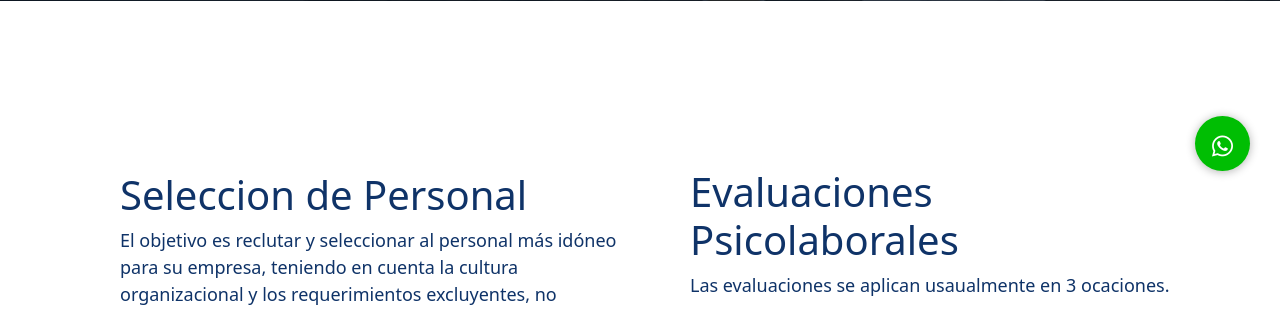
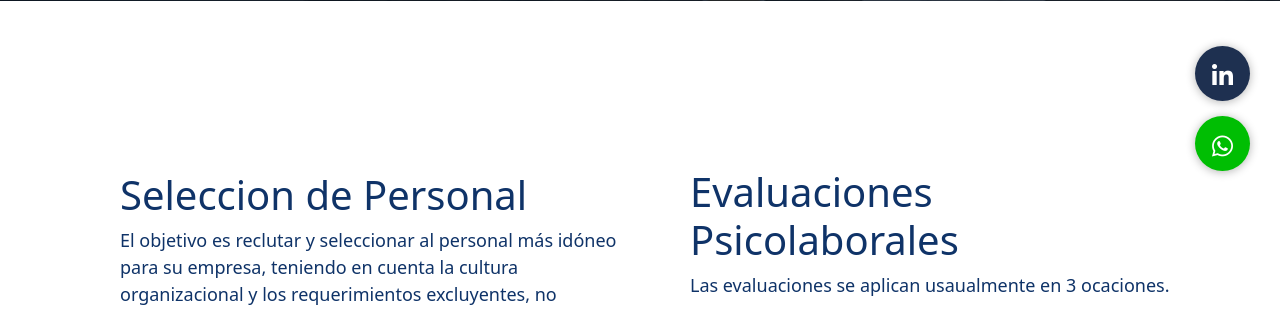
Before and after one commit to Gaby-1628/Consultora, a PHP site: page /seleccion.html in a window 1280 px wide. Shown: the part 599-908 px from the top of the page. Run offline with PHP 8.4, Linux system fonts and the light colour scheme; some libraries are stand-ins or nearby versions.

Commit message:
se agrego un boton flotante de linkedin

```diff
--- a/css/seleccion.css
+++ b/css/seleccion.css
@@ -239,6 +239,7 @@ header nav section h1{
     float: left;
     width: 50%;
     height: 500px;
+    border-radius: 10px;
 }
 
 #empresas{
@@ -251,6 +252,7 @@ header nav section h1{
 #capac{
     padding: 70px;
     color: #14305B;
+
 }
 
 
@@ -258,7 +260,7 @@ header nav section h1{
     float: left;
     width: 50%;
     height: 500px;
-    padding-left: 50px
+    padding-left: 50px;
 }
 
 #ej{
@@ -271,5 +273,4 @@ header nav section h1{
 #capa{
     color: #14305B;
     text-align: center;
-
 }
--- a/css/style.css
+++ b/css/style.css
@@ -722,6 +722,30 @@ textarea {
 }
 
 
+.btn-linkedin {
+    position: fixed;
+    width: 55px;
+    height: 55px;
+    line-height: 55px;
+    bottom: 100px;
+    right: 30px;
+    background-color: rgb(30, 48, 80);
+    color: #fff;
+    border-radius: 50px;
+    text-align: center;
+    font-size: 30px;
+    box-shadow: 0px 1px 10px rgba(0, 0, 0, 0.3);
+    z-index: 100;
+    transition: 0.3s;
+}
+
+.btn-linkedin:hover {
+    text-decoration: none;
+    color: rgb(30, 48, 80);;
+    background-color: #fff;
+}
+
+
 /* ------------------------------------------------------------ */
 /* ----------------------- Seccion Footer --------------------- */
 /* ------------------------------------------------------------ */
--- a/index.html
+++ b/index.html
@@ -142,6 +142,10 @@
         <a href="https://api.whatsapp.com/send?phone=" class="btn-wsp" target="_blank">
             <i class="fa-brands fa-whatsapp"></i>
         </a>
+        <a href="#" class="btn-linkedin">
+            <i class="fa-brands fa-linkedin-in"></i>
+        </a>
+
     </main>
     <footer>
         <section id="footer-content">
--- a/individuos.html
+++ b/individuos.html
@@ -192,6 +192,10 @@
         <a href="https://api.whatsapp.com/send?phone=" class="btn-wsp" target="_blank">
             <i class="fa-brands fa-whatsapp"></i>
         </a>
+        <a href="#" class="btn-linkedin">
+            <i class="fa-brands fa-linkedin-in"></i>
+        </a>
+
     </main>
     <footer>
         <section id="footer-content">
--- a/js/main.js
+++ b/js/main.js
@@ -183,3 +183,16 @@ sr.reveal('carousel', {
     origin: 'bottom',
     distance: '-100px'
 });
+
+/*----------SECCION EMPRESAS------- */
+
+sr.reveal('#empresass', {
+    duration: 3000,
+    origin: 'right',
+    distance: '-100px'
+});
+sr.reveal('#empresas', {
+    duration: 3000,
+    origin: 'left',
+    distance: '-100px'
+});
--- a/nosotros.html
+++ b/nosotros.html
@@ -247,6 +247,10 @@
         <a href="https://api.whatsapp.com/send?phone=" class="btn-wsp" target="_blank">
             <i class="fa-brands fa-whatsapp"></i>
         </a>
+        <a href="#" class="btn-linkedin">
+            <i class="fa-brands fa-linkedin-in"></i>
+        </a>
+
     </main>
     <footer>
         <section id="footer-content">
--- a/seleccion.html
+++ b/seleccion.html
@@ -194,6 +194,10 @@
                     <i class="fa-brands fa-whatsapp"></i>
                 </a>
 
+                <a href="#" class="btn-linkedin">
+                    <i class="fa-brands fa-linkedin-in"></i>
+                </a>
+
 
 
                 <footer>
--- a/tecnologias.html
+++ b/tecnologias.html
@@ -176,6 +176,10 @@
         </section> -->
         <a href="https://api.whatsapp.com/send?phone=" class="btn-wsp" target="_blank">
             <i class="fa-brands fa-whatsapp"></i>
+            <a href="#" class="btn-linkedin">
+                <i class="fa-brands fa-linkedin-in"></i>
+            </a>
+
         </a>
     </main>
    <!--  <footer>
--- a/testimonios.html
+++ b/testimonios.html
@@ -182,6 +182,10 @@
             </p>
         </div>
     </section>
+    <a href="#" class="btn-linkedin">
+        <i class="fa-brands fa-linkedin-in"></i>
+    </a>
+
 
 
 
```
